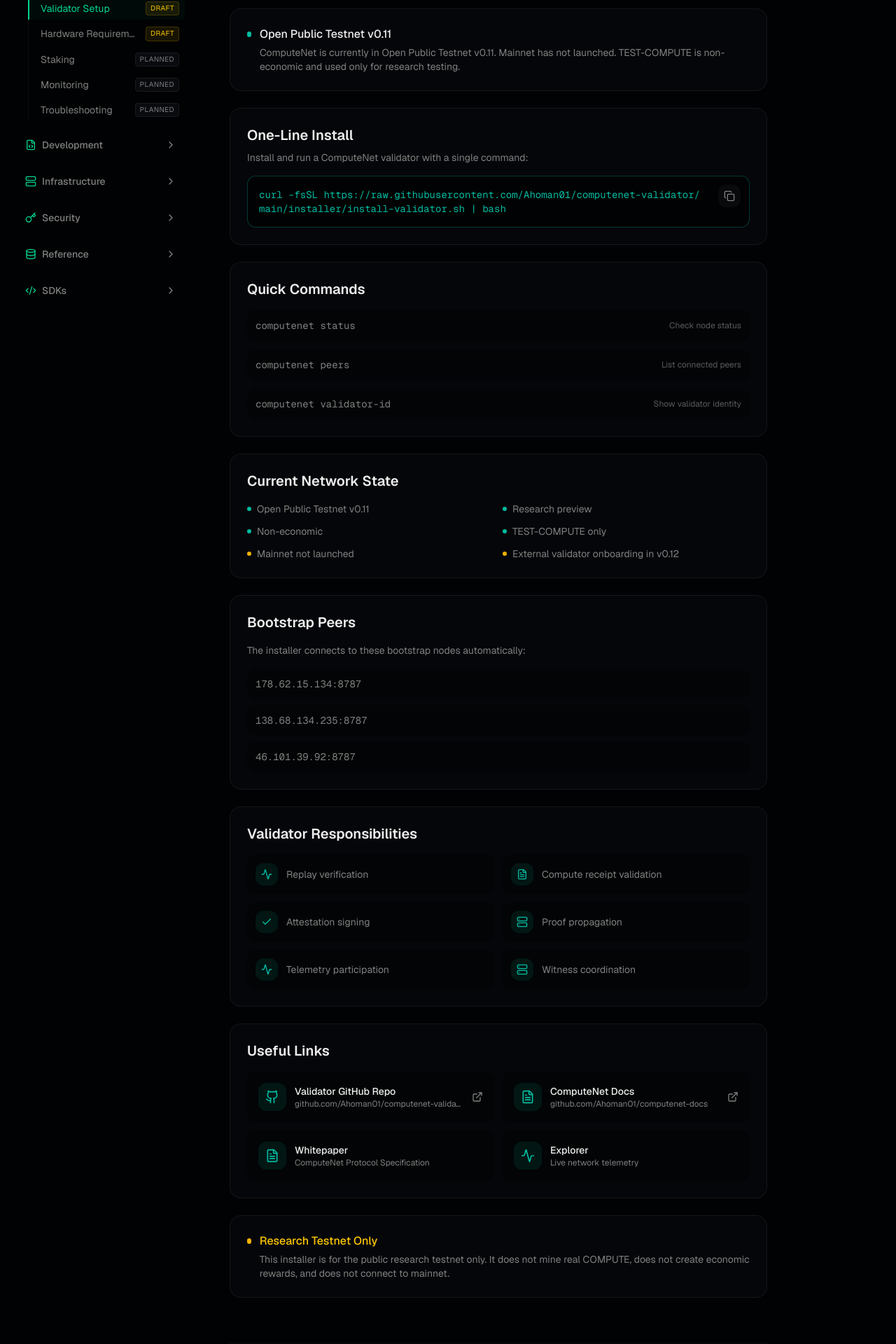
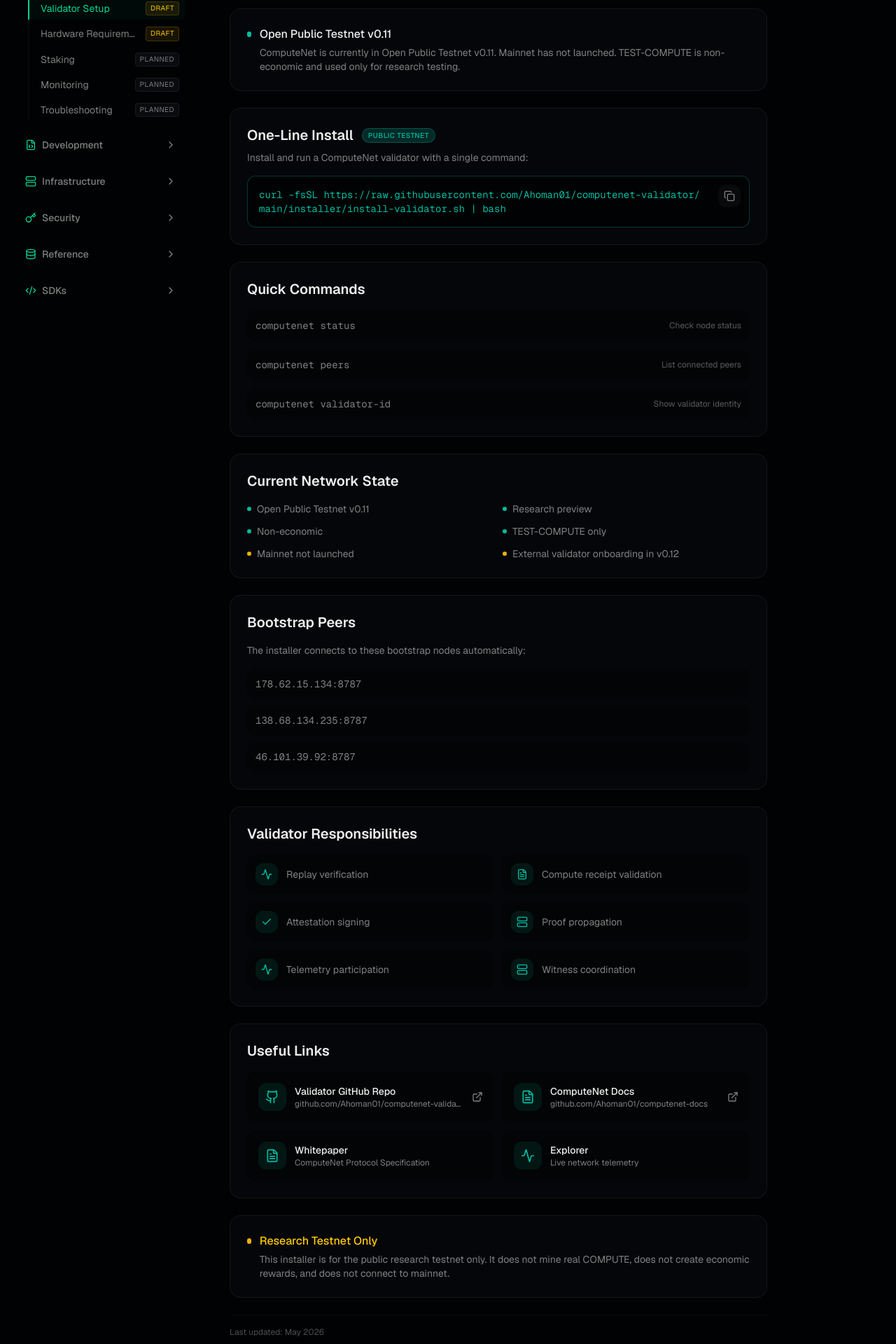
Before and after one commit to Ahoman01/computenet-site-v3, a Next.js app: page /docs/validators/setup in a window 1280 px wide. Shown: the part 244-2164 px from the top of the page at 70% size. Built offline with nearby package versions, Linux system fonts and the light colour scheme.

Commit message:
Polish validator docs for public onboarding

```diff
--- a/app/docs/validators/requirements/page.tsx
+++ b/app/docs/validators/requirements/page.tsx
@@ -181,6 +181,11 @@ export default function RequirementsPage() {
             high-end hardware.
           </p>
         </div>
+
+        {/* Last Updated */}
+        <div className="pt-4 border-t border-border/30">
+          <p className="text-xs text-muted-foreground/60">Last updated: May 2026</p>
+        </div>
       </section>
     </DocsLayout>
   );
--- a/app/docs/validators/setup/page.tsx
+++ b/app/docs/validators/setup/page.tsx
@@ -61,7 +61,12 @@ export default function ValidatorSetupPage() {
 
         {/* One-line Install */}
         <div className="glass-panel rounded-xl p-6">
-          <h2 className="text-xl font-semibold text-foreground mb-2">One-Line Install</h2>
+          <div className="flex items-center gap-3 mb-2">
+            <h2 className="text-xl font-semibold text-foreground">One-Line Install</h2>
+            <span className="px-2 py-0.5 text-[10px] font-medium rounded-full bg-primary/20 text-primary border border-primary/30 uppercase tracking-wider">
+              Public Testnet
+            </span>
+          </div>
           <p className="text-muted-foreground text-sm mb-4">
             Install and run a ComputeNet validator with a single command:
           </p>
@@ -257,6 +262,11 @@ export default function ValidatorSetupPage() {
             </div>
           </div>
         </div>
+
+        {/* Last Updated */}
+        <div className="pt-4 border-t border-border/30">
+          <p className="text-xs text-muted-foreground/60">Last updated: May 2026</p>
+        </div>
       </section>
     </DocsLayout>
   );
```
